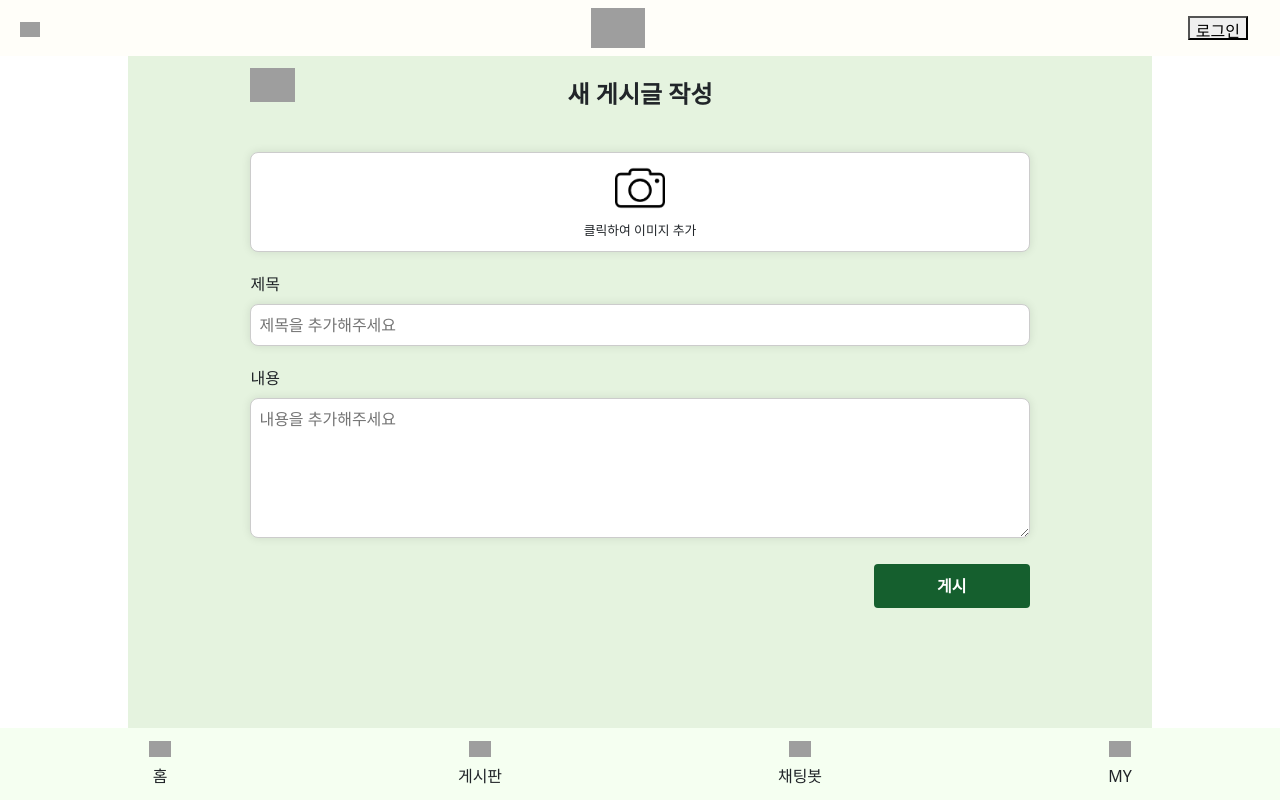
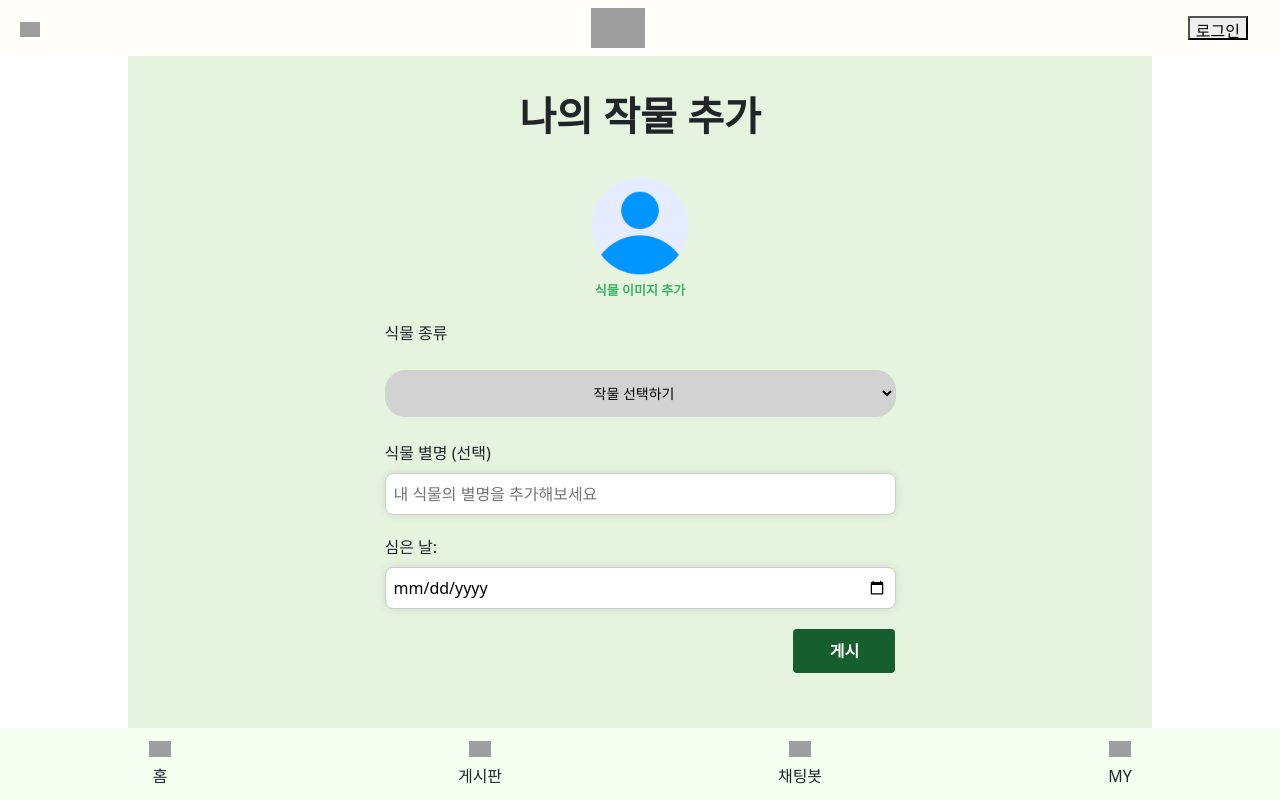
Before and after one commit to Garden-Doctor/GardenDoctor, a React (Create React App) app in the folder garden-doctor/: page /myPlants/addPlant in a window 1280 px wide. Built offline with nearby package versions, Linux system fonts and the light colour scheme; grey boxes are pictures that could not be loaded; a web font is replaced by a local one.

Commit message:
내 작물, 내 작물 추가, 내 작물 상세, 내 작물 글쓰기(기존 writeBoard 수정) 완료

```diff
--- a/garden-doctor/package.json
+++ b/garden-doctor/package.json
@@ -13,10 +13,12 @@
     "react": "^18.2.0",
     "react-bootstrap": "^2.9.1",
     "react-dom": "^18.2.0",
+    "react-hook-form": "^7.48.2",
     "react-pro-sidebar": "^1.1.0-alpha.1",
     "react-redux": "^8.1.3",
     "react-router-dom": "^6.16.0",
     "react-scripts": "5.0.1",
+    "react-vertical-timeline-component": "^3.6.0",
     "redux": "^4.2.1",
     "styled-components": "^6.1.1",
     "web-vitals": "^2.1.4"
--- a/garden-doctor/src/components/community/EditBoard.js
+++ b/garden-doctor/src/components/community/EditBoard.js
@@ -9,6 +9,7 @@ import camera from "../../images/camera.png";
 const EditBoard = () => {
   const { userId, boardId } = useParams();
   const [boardData, setBoardData] = useState(null);
+  const [prevImageNum, setPrevImageNum] = useState("");
   const [boardText, setBoardText] = useState("");
   const [boardTitle, setBoardTitle] = useState("");
   const [boardImg, setBoardImg] = useState("");
@@ -30,6 +31,7 @@ const EditBoard = () => {
         setBoardTitle(boardResponse.data.title);
         setBoardText(boardResponse.data.text);
         setBoardImg(boardResponse.data.img);
+        setPrevImageNum(boardResponse.data.img.length);
       } catch (error) {
         console.error("Error fetching data:", error);
       }
@@ -108,6 +110,7 @@ const EditBoard = () => {
   const handleImageChange = () => {
     const file = fileInputRef.current.files[0];
     setImageSelected(true);
+    setPrevImageNum(fileInputRef.current.files.length);
 
     // 이미지 미리보기 URL 설정
     const reader = new FileReader();
@@ -144,7 +147,7 @@ const EditBoard = () => {
               <div className="writeBoard-imagePreview">
                 {/* 이미지 미리보기11 */}
                 <img src={imagePreviewUrl} alt="Preview" />
-                <span>클릭하여 이미지 추가</span>
+                <span>{prevImageNum}개의 이미지가 선택되었습니다</span>
               </div>
             </div>
           ) : (
@@ -153,7 +156,7 @@ const EditBoard = () => {
               onClick={handleImageUploadClick}
             >
               <img src={boardData.img[0]} alt="카메라" />
-              <span>클릭하여 이미지 추가</span>
+              <span>{prevImageNum}개의 이미지가 선택되었습니다</span>
             </div>
           )}
           <input
--- a/garden-doctor/src/components/community/WriteBoard.js
+++ b/garden-doctor/src/components/community/WriteBoard.js
@@ -1,6 +1,6 @@
-import React, { useState, useRef } from "react";
+import React, { useState, useRef, useEffect } from "react";
 import axios from "axios";
-import { useNavigate } from "react-router-dom";
+import { useNavigate, useParams } from "react-router-dom";
 import { useSelector } from "react-redux";
 import "../../styles/writeBoard.scss";
 import camera from "../../images/camera.png";
@@ -8,11 +8,18 @@ import camera from "../../images/camera.png";
 const WriteBoard = () => {
   const [boardText, setBoardText] = useState("");
   const [boardTitle, setBoardTitle] = useState("");
+  const [prevImageNum, setPrevImageNum] = useState("");
   const [imageSelected, setImageSelected] = useState(false);
   const [imagePreviewUrl, setImagePreviewUrl] = useState(""); // 이미지 미리보기 URL
   const username = useSelector((state) => state.user);
   const navigate = useNavigate();
   const fileInputRef = useRef(null);
+  const { userId, myPlantId } = useParams();
+
+  useEffect(() => {
+    if (userId == null && myPlantId == null) return;
+    if (userId != username) navigate("/");
+  }, []);
 
   const uploadButton = async (e) => {
     e.preventDefault();
@@ -42,6 +49,7 @@ const WriteBoard = () => {
             title: boardTitle,
             text: boardText,
             img: result.data,
+            plant_id: myPlantId,
           },
         });
         console.log(res2);
@@ -61,6 +69,7 @@ const WriteBoard = () => {
   const handleImageChange = () => {
     const file = fileInputRef.current.files[0];
     setImageSelected(true);
+    setPrevImageNum(fileInputRef.current.files.length);
 
     // 이미지 미리보기 URL 설정
     const reader = new FileReader();
@@ -74,6 +83,20 @@ const WriteBoard = () => {
     navigate("/board");
   };
 
+  const handleTextareaChange = (e) => {
+    const newText = e.target.value;
+
+    // Enter 키를 눌렀을 때 처리
+    if (e.key === "Enter") {
+      e.preventDefault();
+      console.log("Enter");
+      setBoardText((prevText) => prevText + "\n");
+    } else {
+      // Enter 키가 아닌 경우에는 일반적으로 값을 업데이트
+      setBoardText(newText);
+    }
+  };
+
   return (
     <div className="main-container">
       <div className="writeBoard-container">
@@ -83,7 +106,7 @@ const WriteBoard = () => {
           alt=""
           onClick={beforePage}
         />
-        <span className="writeBoard-topSpan">새 게시글 작성</span>
+        <span className="writeBoard-topSpan">새 글 작성</span>
         <form className="writeBoard-form" encType="multipart/form-data">
           {imageSelected ? (
             <div
@@ -93,7 +116,8 @@ const WriteBoard = () => {
               <div className="writeBoard-imagePreview">
                 {/* 이미지 미리보기1 */}
                 <img src={imagePreviewUrl} alt="Preview" />
-                <span>클릭하여 이미지 추가</span>
+                <span>{prevImageNum}개의 이미지가 선택되었습니다</span>
+                {/* <span>클릭하여 이미지 추가</span> */}
               </div>
             </div>
           ) : (
@@ -106,6 +130,7 @@ const WriteBoard = () => {
             </div>
           )}
           <input
+            className="writeBoard-prevImageUpload"
             type="file"
             name="image"
             ref={fileInputRef}
@@ -129,7 +154,7 @@ const WriteBoard = () => {
               cols="30"
               rows="10"
               placeholder="내용을 추가해주세요"
-              onChange={(e) => setBoardText(e.target.value)}
+              onChange={(e) => handleTextareaChange(e)}
             ></textarea>
           </div>
           <button className="writeBoard-uploadButton" onClick={uploadButton}>
--- a/garden-doctor/src/components/myPage/MyPlants.js
+++ b/garden-doctor/src/components/myPage/MyPlants.js
@@ -1,68 +1,121 @@
-import React, { useState, useRef } from "react";
+import React, { useState, useRef, useEffect } from "react";
 import axios from "axios";
 import Container from "react-bootstrap/Container";
 import Row from "react-bootstrap/Row";
 import Col from "react-bootstrap/Col";
 import { useSelector } from "react-redux";
 import { useNavigate } from "react-router-dom";
+import POST_icon from "../../imgs/post.png";
 import "../../styles/myPlants.scss";
 
 const MyPlants = () => {
   const userId = useSelector((state) => state.user);
-  console.log("아이디:", userId);
 
+  const [myPlants, setMyPlants] = useState([]);
   const navigate = useNavigate();
+
+  useEffect(() => {
+    const getMyPlants = async () => {
+      const res = await axios({
+        method: "POST",
+        url: "http://localhost:8000/myPlants",
+        data: { user_id: userId },
+      });
+      setMyPlants(res.data);
+    };
+    getMyPlants();
+  }, [userId]);
 
   const moveToAddPlant = async () => {
     navigate("./addPlant");
   };
+
+  const moveToPostJournal = async (e, plantId) => {
+    e.stopPropagation();
+    navigate(`/writeBoard/${userId}/${plantId}`);
+  };
+
+  const moveToPlantDetail = async (plantId) => {
+    navigate(`./plantDetail/${userId}/${plantId}`);
+  };
   return (
     <>
       <Container className="myPlant-container">
-        <MyPlantTitle>나의 작물</MyPlantTitle>
+        <PageTitle>나의 작물</PageTitle>
         <AddPlant onClick={moveToAddPlant}>작물 추가</AddPlant>
         <Row xs={1} md={2}>
-          <Col className="myPlant-box">
-            <PlantImg></PlantImg>
-            <hr className="myPlantBox-line" />
-            <PlantName></PlantName>
-            <PlantTemp></PlantTemp>
-          </Col>
-          <Col className="myPlant-box">ㅎㅇㅎㅇ</Col>
-          <Col className="myPlant-box">ㅎㅇㅎㅇ</Col>
-          <Col className="myPlant-box">ㅎㅇㅎㅇ</Col>
-          <Col className="myPlant-box">ㅎㅇㅎㅇ</Col>
-          <Col className="myPlant-box">ㅎㅇㅎㅇ</Col>
-          <Col className="myPlant-box">ㅎㅇㅎㅇ</Col>
+          {myPlants.map((plant, i) => (
+            <Col
+              className="myPlant-box"
+              key={i}
+              onClick={() => {
+                moveToPlantDetail(plant.myPlant_id);
+              }}
+            >
+              <PlantImg src={plant.plant_img}></PlantImg>
+              <hr className="myPlantBox-line" />
+              <PlantName>{plant.PlantTypes[0].plant_type}</PlantName>
+              <PlantNickname>{plant.plant_nickname}</PlantNickname>
+              <PlantPlanted>{plant.plant_date}</PlantPlanted>
+              <PostJournalButton
+                onClick={(e) => {
+                  moveToPostJournal(e, plant.myPlant_id);
+                }}
+              ></PostJournalButton>
+            </Col>
+          ))}
         </Row>
       </Container>
     </>
   );
 };
 
-const MyPlantTitle = ({ children }) => {
+const PageTitle = ({ children }) => {
   return <div className="Title">{children}</div>;
 };
 
 const AddPlant = ({ onClick, children }) => {
   return (
-    <button onClick={onClick} type="button">
+    <button onClick={onClick} type="button" className="myPlantbox-addPlant">
       {children}
     </button>
   );
 };
 
-const PlantImg = () => {
-  return <img className="myPlantBox-plantImg" alt="plantImg" src=""></img>;
+const PlantImg = ({ src }) => {
+  return <img className="myPlantBox-plantImg" alt="plantImg" src={src}></img>;
 };
 
-const PlantName = () => {
-  return <span className="myPlantBox-plantName">작물명</span>;
+const PlantName = ({ children }) => {
+  return <span className="myPlantBox-plantName">{children}</span>;
 };
 
-const PlantTemp = () => {
-  return <span className="myPlantBox-plantTemp">작물 적정 온도</span>;
+const PlantNickname = ({ children }) => {
+  return <span className="myPlantBox-plantNickname">{children}</span>;
 };
 
-const PlantPlanted = () => {};
-export default MyPlants;
+const PlantPlanted = ({ children }) => {
+  return <span className="myPlantBox-plantPlanted">{children}</span>;
+};
+
+const PostJournalButton = ({ onClick }) => {
+  return (
+    <button
+      type="button"
+      className="myPlantBox-PostJournalButton"
+      onClick={onClick}
+    >
+      <img src={POST_icon} alt="postIcon" />
+    </button>
+  );
+};
+export {
+  MyPlants,
+  PageTitle,
+  AddPlant,
+  PlantImg,
+  PlantName,
+  PlantNickname,
+  PlantPlanted,
+  PostJournalButton,
+};
--- a/garden-doctor/src/components/myPlants/AddPlant.js
+++ b/garden-doctor/src/components/myPlants/AddPlant.js
@@ -4,140 +4,141 @@ import { useNavigate } from "react-router-dom";
 import { useSelector } from "react-redux";
 //import "../../styles/writeBoard.scss";
 import camera from "../../images/camera.png";
+import Container from "react-bootstrap/Container";
+import Row from "react-bootstrap/Row";
+import Col from "react-bootstrap/Col";
+import "../../styles/myPlants.scss";
+import { PageTitle } from "../myPage/MyPlants";
+import plantOptions from "../imageAI/PlantOptions";
 
 const AddPlant = () => {
-  const [boardText, setBoardText] = useState("");
-  const [boardTitle, setBoardTitle] = useState("");
-  const [imageSelected, setImageSelected] = useState(false);
-  const [imagePreviewUrl, setImagePreviewUrl] = useState(""); // 이미지 미리보기 URL
+  const [plantNickname, setPlantNickname] = useState("");
+  const [selectedPlant, setSelectedPlant] = useState("");
+  const [plantDate, setPlantDate] = useState(new Date());
+  const [checkMessage, setCheckMessage] = useState("");
+
   const username = useSelector((state) => state.user);
   const navigate = useNavigate();
-  const fileInputRef = useRef(null);
+
+  const [imgFile, setImgFile] = useState("");
+  const imgRef = useRef();
+
+  const handlePlantSelect = (e) => {
+    setSelectedPlant(e.target.value);
+  };
+
+  const saveImgFile = () => {
+    const file = imgRef.current.files[0];
+    const reader = new FileReader();
+    reader.readAsDataURL(file);
+    reader.onloadend = () => {
+      setImgFile(reader.result);
+    };
+  };
 
   const uploadButton = async (e) => {
     e.preventDefault();
     const formData = new FormData();
-    const files = fileInputRef.current.files;
-
-    // 선택된 파일들을 FormData에 추가
-    for (let i = 0; i < files.length; i++) {
-      formData.append("files", files[i]);
+    if (imgRef.current && imgRef.current.files.length > 0) {
+      const file = imgRef.current.files[0];
+      formData.append("file", file);
+    }
+    if (!plantNickname) {
+      setCheckMessage("식물 종류를 선택해주세요");
+      return;
     }
 
     try {
-      const res = await axios({
+      const res1 = await axios({
         method: "POST",
-        url: "http://localhost:8000/upload",
+        url: "http://localhost:8000/upload/single",
         data: formData,
         headers: {
           "Content-Type": "multipart/form-data",
         },
-      }).then((result) => {
-        console.log(result.data);
-        const res2 = axios({
+      });
+      const res2 = await axios({
         method: "POST",
-          url: "http://localhost:8000/board/uploadBoard",
+        url: "http://localhost:8000/myPlants/addPlant",
         data: {
-            userId: username,
-            title: boardTitle,
-            text: boardText,
-            img: result.data,
+          user_id: username,
+          plant_nickname: plantNickname,
+          plant_img: res1.data,
+          plant_type: selectedPlant,
+          plant_date: plantDate,
         },
       });
-        console.log(res2);
-      });
-      console.log("res", res);
-      alert("게시글 생성 완료!");
-      navigate("/board");
+      console.log("res1", res1);
+      console.log("res2", res2);
+      alert("작물 추가 완료!");
+      navigate("/myPlants");
     } catch (error) {
       console.log(error);
     }
   };
 
-  const handleImageUploadClick = () => {
-    fileInputRef.current.click();
-  };
-
-  const handleImageChange = () => {
-    const file = fileInputRef.current.files[0];
-    setImageSelected(true);
-
-    // 이미지 미리보기 URL 설정
-    const reader = new FileReader();
-    reader.onloadend = () => {
-      setImagePreviewUrl(reader.result);
-    };
-    reader.readAsDataURL(file);
-  };
-
   const beforePage = () => {
-    navigate("/board");
+    navigate("/myPlants");
   };
 
   return (
-    <div className="main-container">
-      <div className="writeBoard-container">
-        <img
-          className="writeBoard-arrow"
-          src="imgs/arrow-right.png"
-          alt=""
-          onClick={beforePage}
+    <Container className="myPlant-container">
+      <PageTitle>나의 작물 추가</PageTitle>
+      <form className="writeBoard-form" encType="multipart/form-data">
+        <div className="signup_img">
+          <div className="profile_box">
+            <img src={imgFile ? imgFile : `/imgs/user.svg`} alt="식물 이미지" />
+          </div>
+          <label className="signup-profileImg-label" htmlFor="profileImg">
+            식물 이미지 추가
+          </label>
+          <input
+            className="signup-profileImg-input"
+            type="file"
+            accept="image/*"
+            id="profileImg"
+            onChange={saveImgFile}
+            ref={imgRef}
           />
-        <span className="writeBoard-topSpan">새 게시글 작성</span>
-        <form className="writeBoard-form" encType="multipart/form-data">
-          {imageSelected ? (
-            <div
-              className="writeBoard-imageUpload"
-              onClick={handleImageUploadClick}
+        </div>
+
+        <div>
+          식물 종류
+          <br />
+          <select
+            name="selectPlant"
+            className="selectPlant"
+            onChange={handlePlantSelect}
+            value={selectedPlant}
           >
-              <div className="writeBoard-imagePreview">
-                {/* 이미지 미리보기1 */}
-                <img src={imagePreviewUrl} alt="Preview" />
-                <span>클릭하여 이미지 추가</span>
+            {plantOptions.map((option) => (
+              <option key={option.value} value={option.label}>
+                {option.label}
+              </option>
+            ))}
+          </select>
         </div>
-            </div>
-          ) : (
-            <div
-              className="writeBoard-imageUpload"
-              onClick={handleImageUploadClick}
-            >
-              <img src={camera} alt="카메라" />
-              <span>클릭하여 이미지 추가</span>
-            </div>
-          )}
-          <input
-            type="file"
-            name="image"
-            ref={fileInputRef}
-            style={{ display: "none" }}
-            onChange={handleImageChange}
-            multiple
-          />
+        <div className="signup_check_box">{checkMessage}</div>
+
         <div className="writeBoard-boardTitle">
-            제목 <br />
+          식물 별명 (선택)
+          <br />
           <input
             type="text"
-              placeholder="제목을 추가해주세요"
-              onChange={(e) => setBoardTitle(e.target.value)}
+            placeholder="내 식물의 별명을 추가해보세요"
+            onChange={(e) => setPlantNickname(e.target.value)}
           />
         </div>
-          <div className="writeBoard-boardContent">
-            내용 <br />
-            <textarea
-              name="boardText"
-              id="boardText"
-              cols="30"
-              rows="10"
-              placeholder="내용을 추가해주세요"
-              onChange={(e) => setBoardText(e.target.value)}
-            ></textarea>
+        <div className="writeBoard-boardTitle">
+          심은 날:
+          <input type="date" onChange={(e) => setPlantDate(e.target.value)} />
         </div>
+
         <button className="writeBoard-uploadButton" onClick={uploadButton}>
           게시
         </button>
       </form>
-      </div>
-    </div>
+    </Container>
   );
 };
 
```
Also changed, not shown: garden-doctor/src/App.js (+11 -1 lines), garden-doctor/src/components/myPage/MyPage.js (+18 -0 lines), garden-doctor/src/components/myPlants/PlantDetail.js (+68 -0 lines), garden-doctor/src/components/myPlants/PlantTypes.js (added, +28 -0 lines), garden-doctor/src/styles/myPlants.scss (+15 -2 lines), garden-doctor/src/imgs/post.png (added), 1 other file (tests, documents, lock files or other folders). Lines whose indentation alone changed are shown as unchanged.
